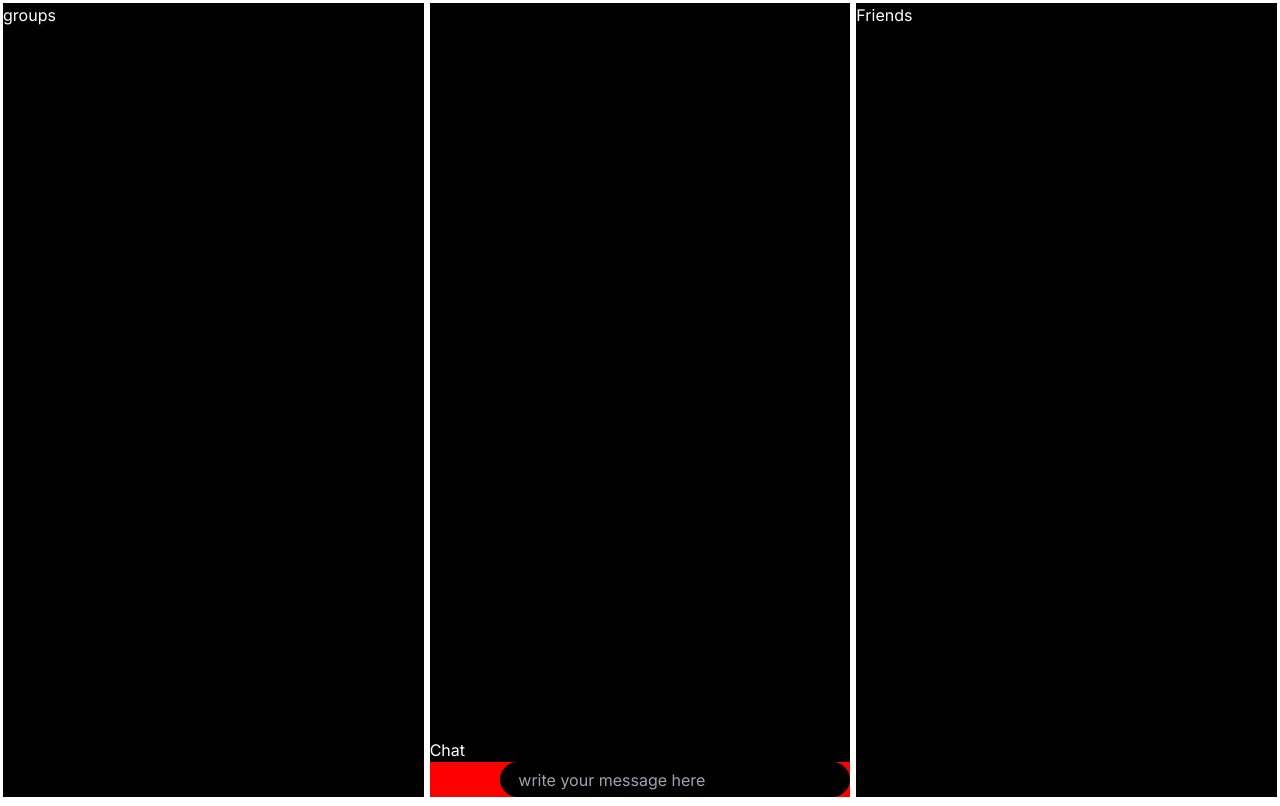
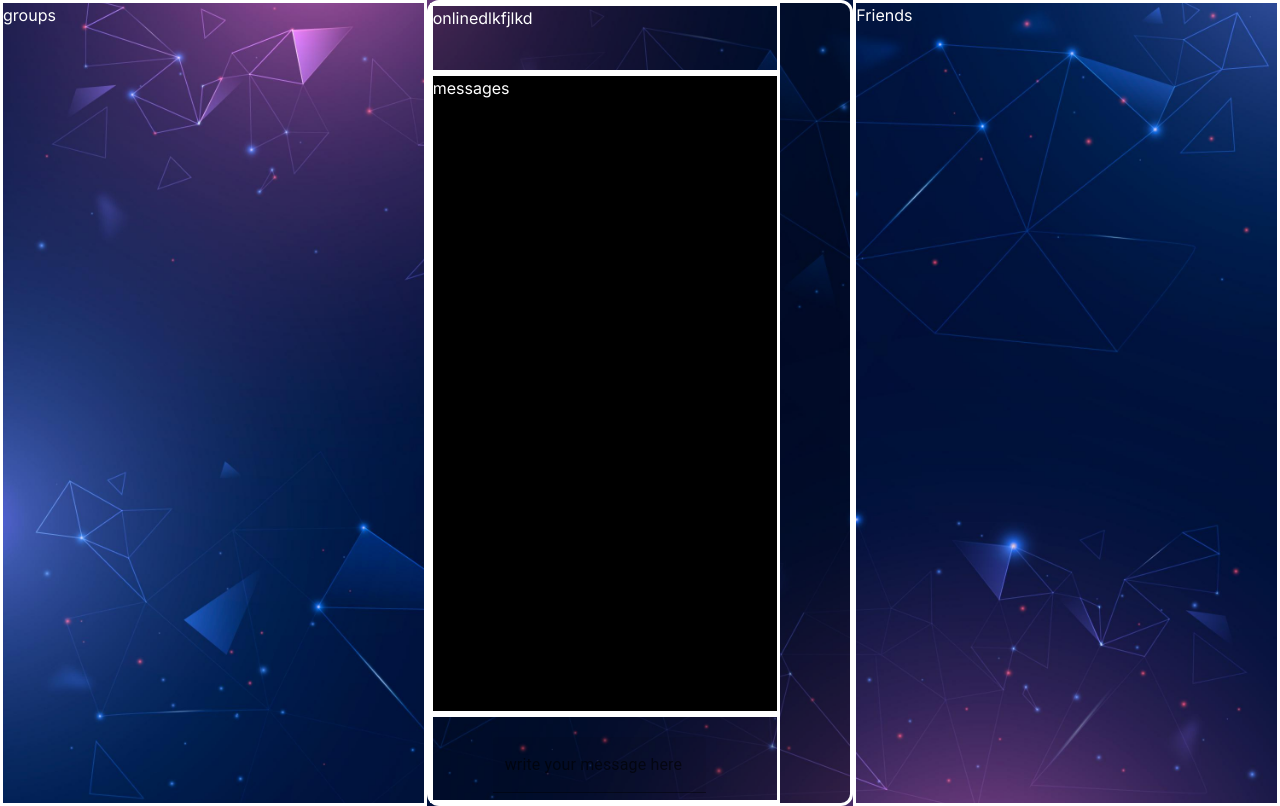
Before and after one commit to herrsaid/ft_transcendence, a Next.js app: page /community in a window 1280 px wide. Built offline with nearby package versions, Linux system fonts and the light colour scheme.

Commit message:
start wrktin on chat app

```diff
--- a/app/community/community.css
+++ b/app/community/community.css
@@ -1,9 +1,9 @@
 .all{
-    background-color: black;
     color: white;
     display: flex;
     justify-content: space-between;
     height: 100vh;
+    flex-wrap: wrap;
 
 }
 
@@ -12,18 +12,20 @@
     border: solid;
     flex: 1;
 }
-div.chat
+.chat
 {
-    display:flex;
-    flex-direction: column;
-    justify-content:flex-end;
+    background-color: rgba(0, 0, 0, 0.3);
+    /* flex-direction: column; */
     border: solid;
+    border-radius: 12px;
     flex: 1;
+    justify-content: space-between;
 }
 .friends
 {
     border: solid;
     flex: 1;
+    width:350px
 }
 
 .message
@@ -34,10 +36,36 @@ div.chat
     height:35px;
     width:350px
 }
-.message-box
+
+.chat-box{
+    display:flex;
+    justify-content: space-between;
+    flex-direction: column;
+    height: 100vh;
+    width:350px
+}
+
+div.chat-info
 {
-    display:flex;
-    background-color:red;
+    display: flex;
+    flex:1;
     flex-direction: row;
-    justify-content: flex-end;
+    justify-content: space-between;
+    border: solid;
 }
+
+.chat-messages
+{
+    background-color: black;
+    flex:10;
+    border: solid;
+}
+
+.chat-send-message
+{
+    border: solid;
+    flex:1;
+    justify-content: center;
+    padding-left: 60px;
+    padding-top: 20px
+}
--- a/app/community/page.tsx
+++ b/app/community/page.tsx
@@ -1,17 +1,22 @@
+"use client";
 import './community.css'
+import Button from '@mui/material/Button';
+import TextField from '@mui/material/TextField';
 
 function Chat()
 {
     return(
-        <div>
-            <div className='message-box'>
-            <div>
-            <form>
-            <label>
-                <input className='message' placeholder='    write your message here' type="text" name="name" />
-            </label>
-            </form>
+        <div className='chat-box'>
+            <div className='chat-info'>
+                online
+                <>dlkfjlkd</>
+
             </div>
+            <div className='chat-messages'>
+                messages
+            </div>
+            <div className='chat-send-message'>
+            <TextField sx={{ width: 3/4 }} id="filled-basic" label="write your message here" variant="filled" />
             </div>
         </div>
     );
@@ -25,7 +30,6 @@ export default function Community()
                 groups
             </div>
             <div className='chat'>
-                <h1>Chat</h1>
                 <Chat />
             </div>
             <div className='friends'>
--- a/package.json
+++ b/package.json
@@ -9,7 +9,11 @@
     "lint": "next lint"
   },
   "dependencies": {
+    "@emotion/react": "^11.11.0",
+    "@emotion/styled": "^11.11.0",
     "@fontsource/jua": "^5.0.1",
+    "@mui/material": "^5.13.2",
+    "@mui/styled-engine-sc": "^5.12.0",
     "@types/node": "20.2.3",
     "@types/react": "18.2.7",
     "@types/react-dom": "18.2.4",
@@ -22,6 +26,7 @@
     "react-dom": "18.2.0",
     "react-icons": "^4.8.0",
     "react-spring": "^9.7.1",
+    "styled-components": "^5.3.11",
     "tailwindcss": "3.3.2",
     "typescript": "5.0.4"
   }
```
Also changed, not shown: 1 other file (tests, documents, lock files or other folders).
